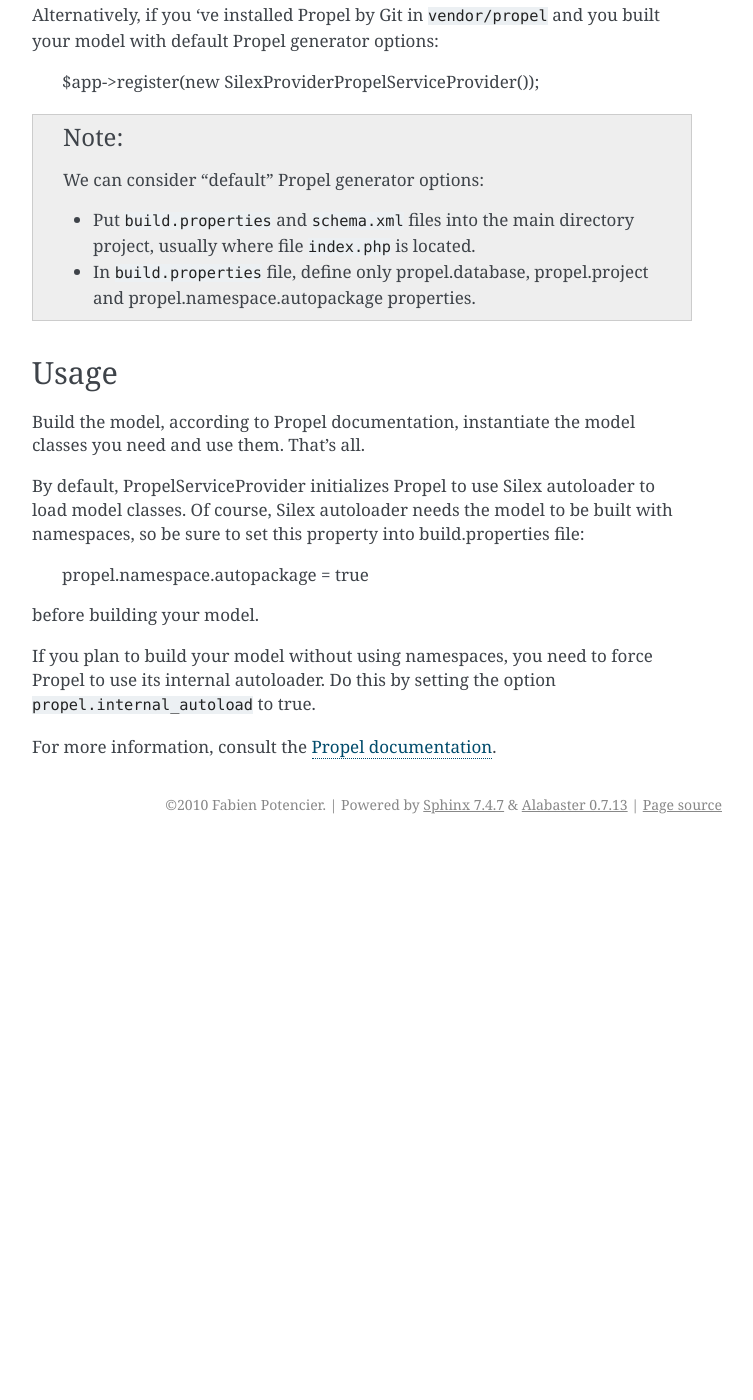
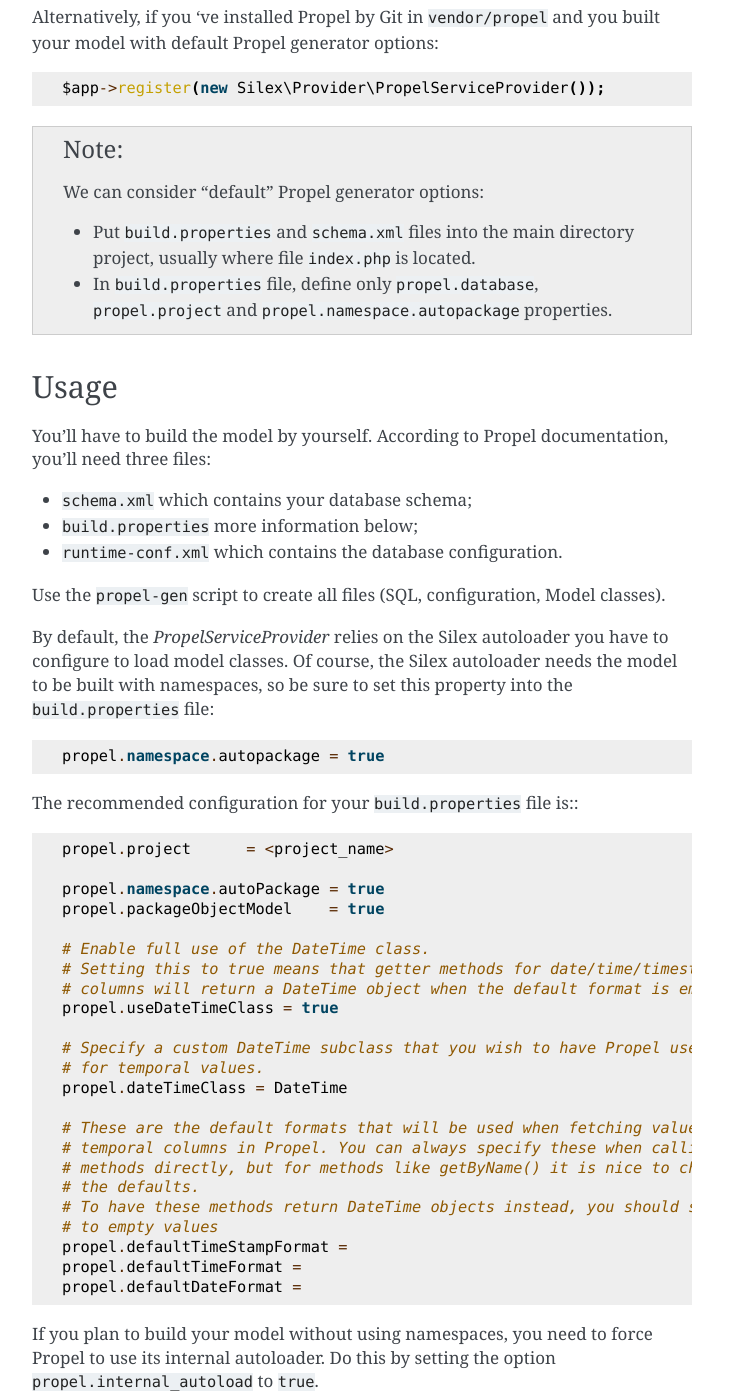
Before and after one commit to silexphp/Silex, a Sphinx documentation site: the page built from doc/providers/propel.rst, in a window 1280 px wide and 1400 px high, scrolled down 1121 px. Shown: the whole window, without its empty margins (388-1141 px from the left). Built offline with Sphinx 7.4.7, drawn with Linux system fonts in a browser that asks for light colours; before the commit the page ends 1965 px from its top, so only the background shows below that; some of the changed text lies outside the part shown.

Commit message:
Improved documentation based on my own experience

```diff
--- a/doc/providers/propel.rst
+++ b/doc/providers/propel.rst
@@ -20,7 +20,7 @@
 
 * **propel.internal_autoload** (optional): Setting to true, forces Propel to use
   its own internal autoloader, instead of Silex one, to load model classes.
-  Default is false
+  Default is ``false``
 
 
 .. note::
@@ -51,7 +50,7 @@
     ));
 
 Alternatively, if you 've installed Propel by Git in ``vendor/propel`` and
-you built your model with default Propel generator options:
+you built your model with default Propel generator options::
 
     $app->register(new Silex\Provider\PropelServiceProvider());
 
@@ -62,31 +61,57 @@
 
   * Put ``build.properties`` and ``schema.xml`` files into the main directory project,
     usually where file ``index.php`` is located.
-  * In ``build.properties`` file, define only propel.database, propel.project
-    and propel.namespace.autopackage properties.
-
+  * In ``build.properties`` file, define only ``propel.database``, ``propel.project``
+    and ``propel.namespace.autopackage`` properties.
 
 
 Usage
 -----
 
-Build the model, according to Propel documentation, instantiate the model classes you need
-and use them. That's all.
+You'll have to build the model by yourself. According to Propel documentation, you'll need three files:
+
+* ``schema.xml`` which contains your database schema;
+
+* ``build.properties`` more information below;
+
+* ``runtime-conf.xml`` which contains the database configuration.
 
 
+Use the ``propel-gen`` script to create all files (SQL, configuration, Model classes).
 
-By default, PropelServiceProvider initializes Propel to use Silex autoloader to load
-model classes. Of course, Silex autoloader needs the model to be built with namespaces,
-so be sure to set this property into build.properties file:
+By default, the *PropelServiceProvider* relies on the Silex autoloader you have to configure to load
+model classes. Of course, the Silex autoloader needs the model to be built with namespaces,
+so be sure to set this property into the ``build.properties`` file::
 
     propel.namespace.autopackage = true
 
-before building your model.
+The recommended configuration for your ``build.properties`` file is:::
+
+    propel.project      = <project_name>
+
+    propel.namespace.autoPackage = true
+    propel.packageObjectModel    = true
+
+    # Enable full use of the DateTime class.
+    # Setting this to true means that getter methods for date/time/timestamp
+    # columns will return a DateTime object when the default format is empty.
+    propel.useDateTimeClass = true
+
+    # Specify a custom DateTime subclass that you wish to have Propel use
+    # for temporal values.
+    propel.dateTimeClass = DateTime
+
+    # These are the default formats that will be used when fetching values from
+    # temporal columns in Propel. You can always specify these when calling the
+    # methods directly, but for methods like getByName() it is nice to change
+    # the defaults.
+    # To have these methods return DateTime objects instead, you should set these
+    # to empty values
+    propel.defaultTimeStampFormat =
+    propel.defaultTimeFormat =
+    propel.defaultDateFormat =
 
 If you plan to build your model without using namespaces, you need to force Propel to use
-its internal autoloader. Do this by setting the option ``propel.internal_autoload`` to true.
+its internal autoloader. Do this by setting the option ``propel.internal_autoload`` to ``true``.
 
-
-
-For more information, consult the `Propel documentation
-<http://www.propelorm.org/documentation/>`_.
+For more information, consult the `Propel documentation <http://www.propelorm.org/documentation/>`_.
```
Also changed, not shown: other parts of doc/providers/propel.rst (+3 -4 lines).
